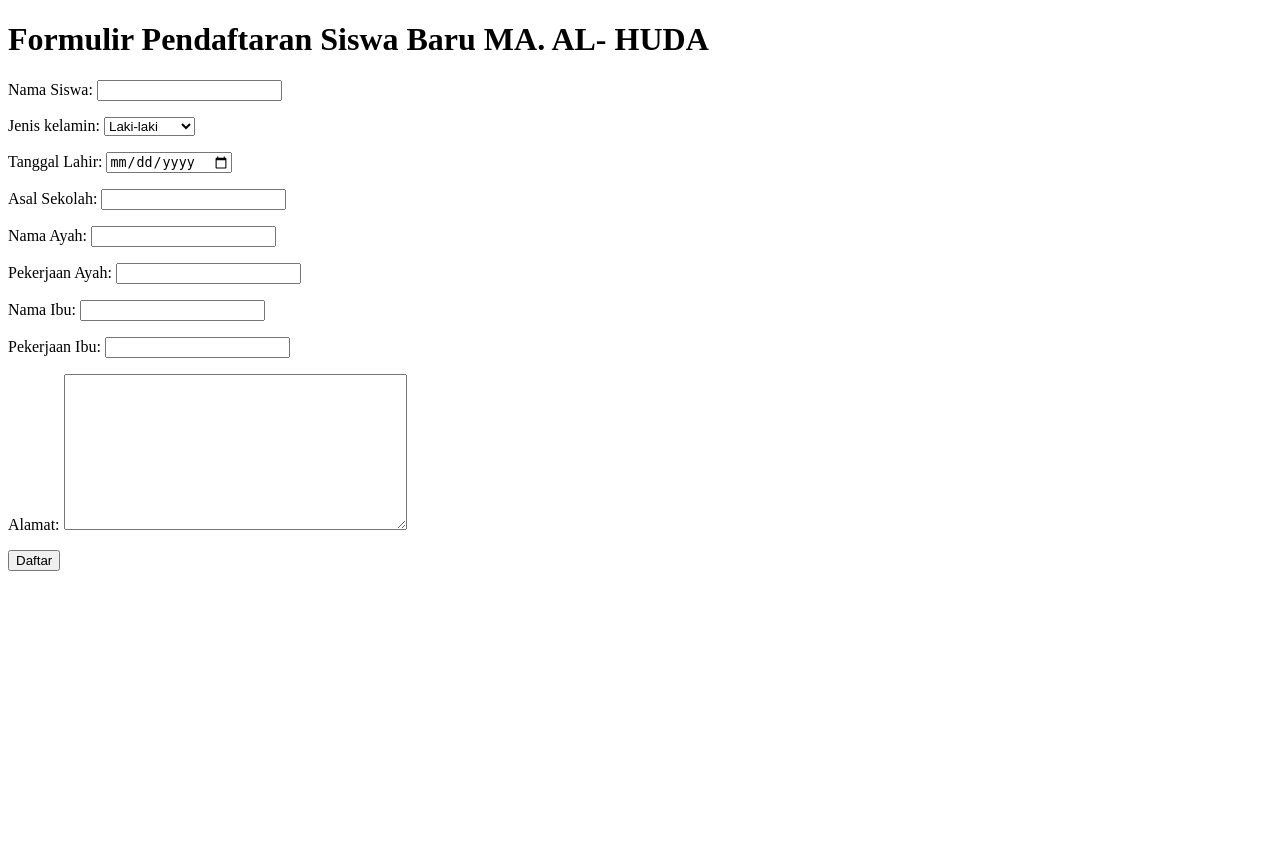
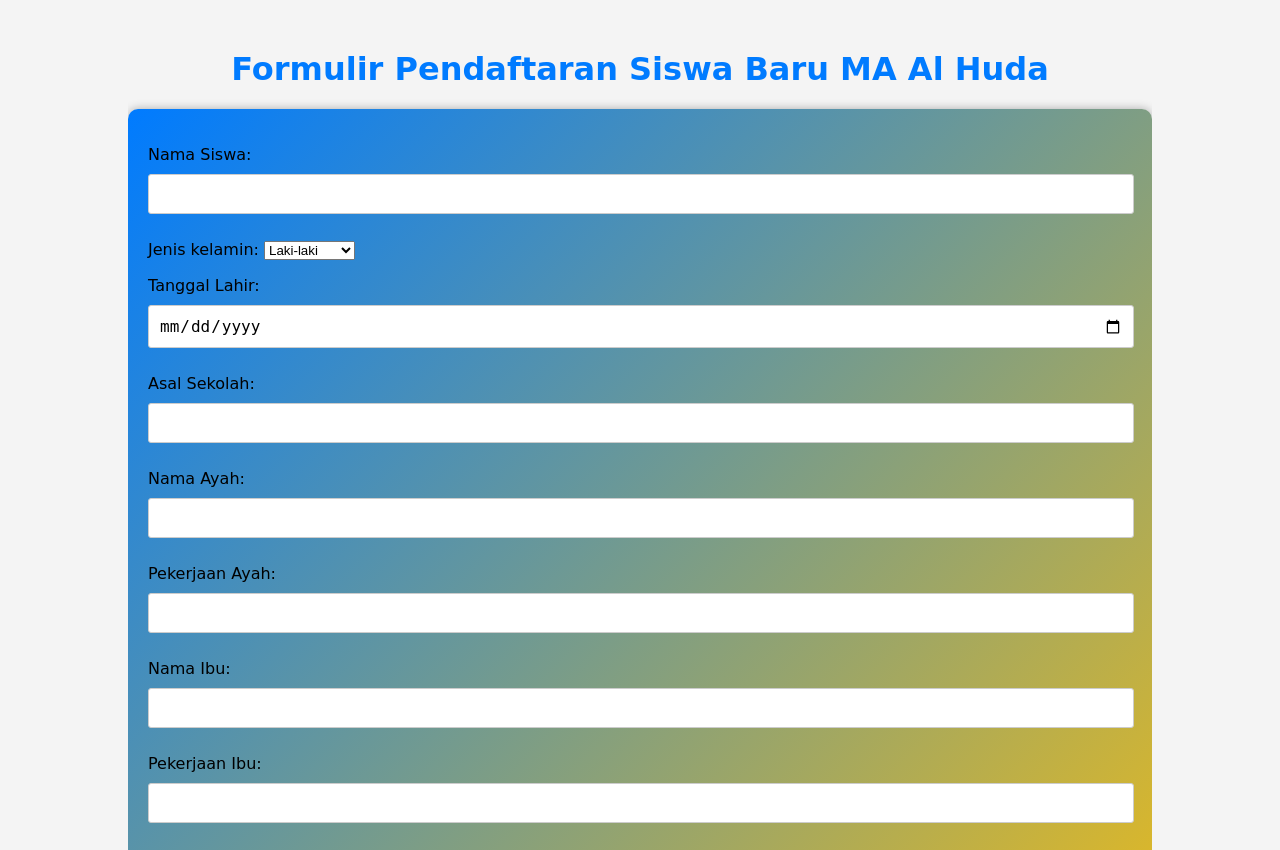
Before and after one commit to fadilatusdila/penerimaan_siswa_sma, a Django app: page / in a window 1280 px wide. Shown: the top 850 px of the page. Before the commit the page ends 571 px from the top, so only its background shows below. Run offline with Django 5.2, Linux system fonts and the light colour scheme.

Commit message:
perubahan kedua

```diff
--- a/pendaftaran/static/css/style.css
+++ b/pendaftaran/static/css/style.css
@@ -1,5 +1,5 @@
 body {
-    font-family: Arial, sans-serif;
+    font-family: 'Comic Sans MS', cursive; /* Menggunakan font lucu */
     background-color: #f4f4f4;
     margin: 0;
     padding: 0;
@@ -11,48 +11,59 @@ body {
     overflow: hidden;
 }
 
-h1 {
+.title {
     text-align: center;
     margin-top: 50px;
+    color: #007bff; /* Warna biru */
 }
 
 .form-container {
-    background-color: #fff;
+    background: linear-gradient(to bottom right, #007bff, #ffc107); /* Gradasi dari biru ke kuning */
     padding: 20px;
-    border-radius: 5px;
-    box-shadow: 0 0 10px rgba(0, 0, 0, 0.1);
+    border-radius: 10px; /* Border radius lebih besar untuk tampilan yang lebih halus */
+    box-shadow: 0 0 10px rgba(0, 0, 0, 0.3); /* Bayangan halus */
+    position: relative; /* Diperlukan untuk animasi */
 }
 
 .form-container input[type="text"],
-.form-container input[type="date"] {
-    width: calc(100% - 20px);
-    padding: 10px;
-    margin: 10px 0;
-    border: 1px solid #ccc;
-    border-radius: 3px;
-}
-
+.form-container input[type="date"],
 .form-container textarea {
     width: calc(100% - 20px);
     padding: 10px;
     margin: 10px 0;
     border: 1px solid #ccc;
     border-radius: 3px;
+    font-size: 16px; /* Mengatur ukuran font */
 }
 
 .form-container button {
-    background-color: #4caf50;
+    background-color: #f0ad4e; /* Warna kuning */
     color: #fff;
     padding: 10px 20px;
     border: none;
     border-radius: 3px;
     cursor: pointer;
+    font-size: 16px; /* Mengatur ukuran font */
 }
 
 .form-container button:hover {
-    background-color: #45a049;
+    background-color: #ec971f; /* Warna kuning yang sedikit lebih gelap */
 }
 
 .error-message {
     color: red;
 }
+
+/* Animasi hiasan */
+@keyframes hiasan-bergerak {
+    0% { transform: translateX(0); }
+    50% { transform: translateX(20px); }
+    100% { transform: translateX(0); }
+}
+
+.hiasan {
+    position: absolute;
+    bottom: 20px;
+    right: 20px;
+    animation: hiasan-bergerak 3s infinite; /* Animasi bergerak */
+}
--- a/pendaftaran/templates/pendaftaran/pendaftaran.html
+++ b/pendaftaran/templates/pendaftaran/pendaftaran.html
@@ -1,16 +1,26 @@
+{% load static %}
 <!DOCTYPE html>
 <html lang="en">
 <head>
     <meta charset="UTF-8">
     <meta name="viewport" content="width=device-width, initial-scale=1.0">
     <title>Pendaftaran Siswa Baru SMA</title>
+    <link rel="stylesheet" href="{% static 'css/style.css' %}">
 </head>
 <body>
-    <h1>Formulir Pendaftaran Siswa Baru MA. AL- HUDA</h1>
-    <form method="post">
-        {% csrf_token %}
-        {{ form.as_p }}
-        <button type="submit">Daftar</button>
-    </form>
+    <div class="container">
+        <h1 class="title">Formulir Pendaftaran Siswa Baru MA Al Huda</h1>
+        <div class="form-container">
+            <form method="post">
+                {% csrf_token %}
+                {{ form.as_p }}
+                <button type="submit">Daftar</button>
+            </form>
+            {% if form.errors %}
+            <p class="error-message">Ada kesalahan dalam pengisian formulir. Silakan perbaiki dan kirim kembali.</p>
+            {% endif %}
+            <img src="https://www.gambaranimasi.org/data/media/276/animasi-bergerak-sekolah-0056.gif" alt="Hiasan Bergerak" class="hiasan">
+        </div>
+    </div>
 </body>
 </html>
```
Also changed, not shown: pendaftaran/templates/pendaftaran/pendaftaran_berhasil.html (+5 -10 lines).
